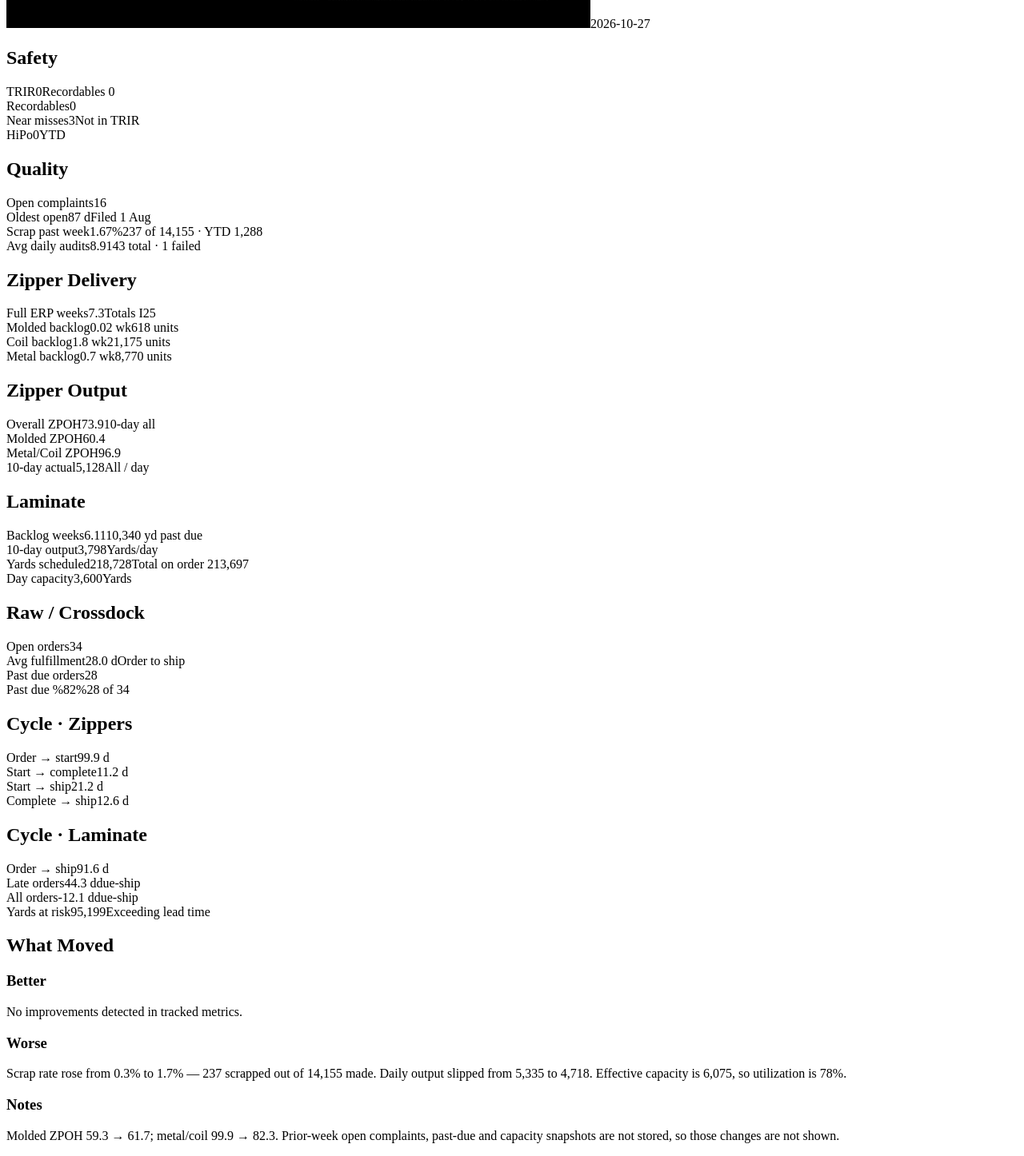
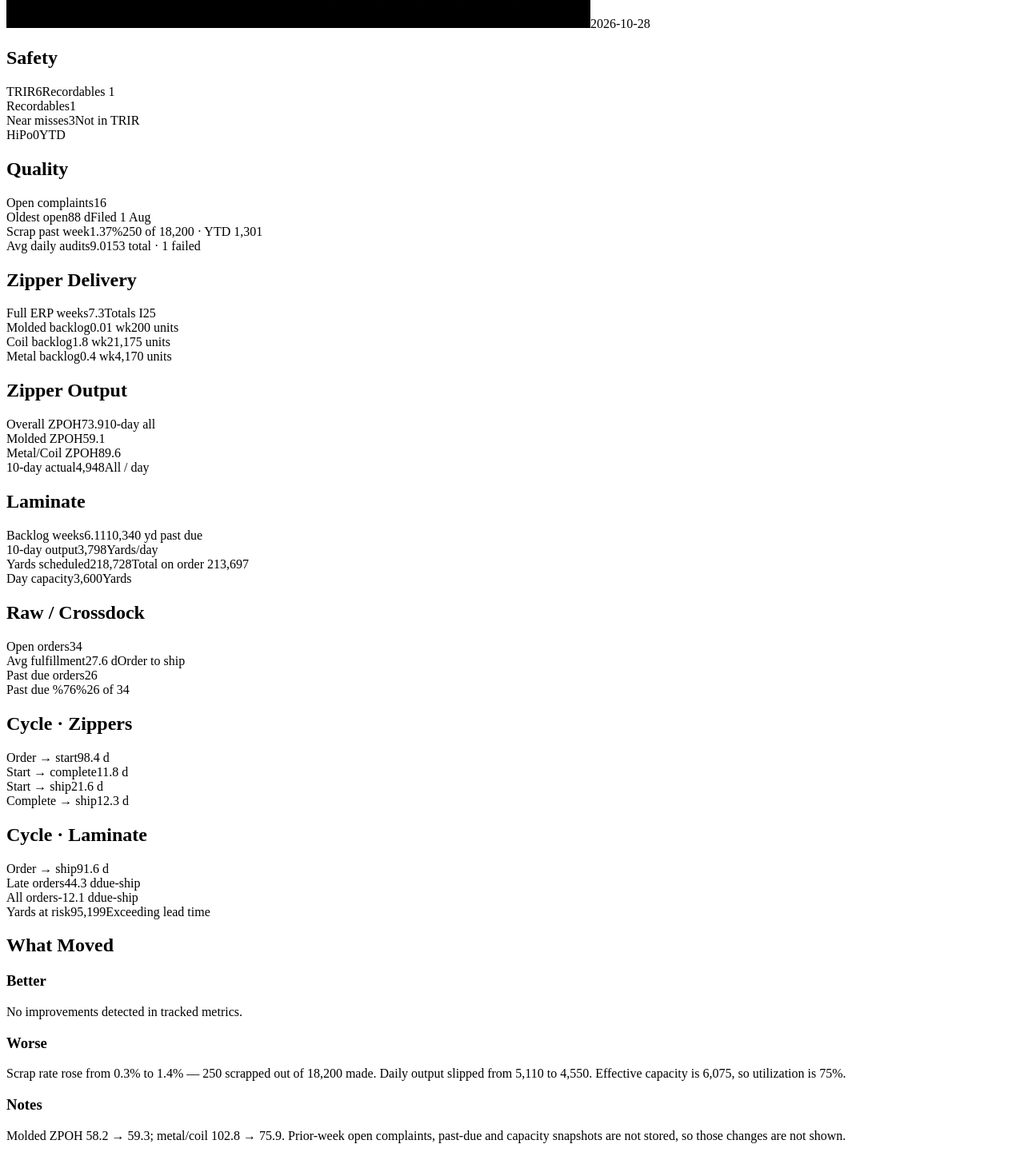
Before and after one commit to jakubt-stack/KPI, a React (Vite) app: page / in a window 1280 px wide. Shown: the part 263-1709 px from the top of the page at 80% size. Built offline with nearby package versions, Linux system fonts and the light colour scheme; the HTML template or start-up script is replaced by a standard one.

Commit message:
Restore 2026-10-28 dashboard data with case-insensitive open complaints (16)

```diff
--- a/src/App.jsx
+++ b/src/App.jsx
@@ -1,16 +1,16 @@
 import React from 'react'
 
 const data = {
-  "asOf": "2026-10-27",
+  "asOf": "2026-10-28",
   "safety": [
     {
       "label": "TRIR",
-      "value": "0",
-      "note": "Recordables 0"
+      "value": "6",
+      "note": "Recordables 1"
     },
     {
       "label": "Recordables",
-      "value": "0"
+      "value": "1"
     },
     {
       "label": "Near misses",
@@ -30,18 +30,18 @@ const data = {
     },
     {
       "label": "Oldest open",
-      "value": "87 d",
+      "value": "88 d",
       "note": "Filed 1 Aug"
     },
     {
       "label": "Scrap past week",
-      "value": "1.67%",
-      "note": "237 of 14,155 · YTD 1,288"
+      "value": "1.37%",
+      "note": "250 of 18,200 · YTD 1,301"
     },
     {
       "label": "Avg daily audits",
-      "value": "8.9",
-      "note": "143 total · 1 failed"
+      "value": "9.0",
+      "note": "153 total · 1 failed"
     }
   ],
   "delivery": [
@@ -52,8 +52,8 @@ const data = {
     },
     {
       "label": "Molded backlog",
-      "value": "0.02 wk",
-      "note": "618 units"
+      "value": "0.01 wk",
+      "note": "200 units"
     },
     {
       "label": "Coil backlog",
@@ -62,8 +62,8 @@ const data = {
     },
     {
       "label": "Metal backlog",
-      "value": "0.7 wk",
-      "note": "8,770 units"
+      "value": "0.4 wk",
+      "note": "4,170 units"
     }
   ],
   "output": [
@@ -74,15 +74,15 @@ const data = {
     },
     {
       "label": "Molded ZPOH",
-      "value": "60.4"
+      "value": "59.1"
     },
     {
       "label": "Metal/Coil ZPOH",
-      "value": "96.9"
+      "value": "89.6"
     },
     {
       "label": "10-day actual",
-      "value": "5,128",
+      "value": "4,948",
       "note": "All / day"
     }
   ],
@@ -115,35 +115,35 @@ const data = {
     },
     {
       "label": "Avg fulfillment",
-      "value": "28.0 d",
+      "value": "27.6 d",
       "note": "Order to ship"
     },
     {
       "label": "Past due orders",
-      "value": "28"
+      "value": "26"
     },
     {
       "label": "Past due %",
-      "value": "82%",
-      "note": "28 of 34"
+      "value": "76%",
+      "note": "26 of 34"
     }
   ],
   "cycleZip": [
     {
       "label": "Order → start",
-      "value": "99.9 d"
+      "value": "98.4 d"
     },
     {
       "label": "Start → complete",
-      "value": "11.2 d"
+      "value": "11.8 d"
     },
     {
       "label": "Start → ship",
-      "value": "21.2 d"
+      "value": "21.6 d"
     },
     {
       "label": "Complete → ship",
-      "value": "12.6 d"
+      "value": "12.3 d"
     }
   ],
   "cycleLam": [
@@ -169,8 +169,8 @@ const data = {
   ],
   "movers": {
     "better": "No improvements detected in tracked metrics.",
-    "worse": "Scrap rate rose from 0.3% to 1.7% — 237 scrapped out of 14,155 made. Daily output slipped from 5,335 to 4,718. Effective capacity is 6,075, so utilization is 78%.",
-    "notes": "Molded ZPOH 59.3 → 61.7; metal/coil 99.9 → 82.3. Prior-week open complaints, past-due and capacity snapshots are not stored, so those changes are not shown."
+    "worse": "Scrap rate rose from 0.3% to 1.4% — 250 scrapped out of 18,200 made. Daily output slipped from 5,110 to 4,550. Effective capacity is 6,075, so utilization is 75%.",
+    "notes": "Molded ZPOH 58.2 → 59.3; metal/coil 102.8 → 75.9. Prior-week open complaints, past-due and capacity snapshots are not stored, so those changes are not shown."
   }
 }
 
```
